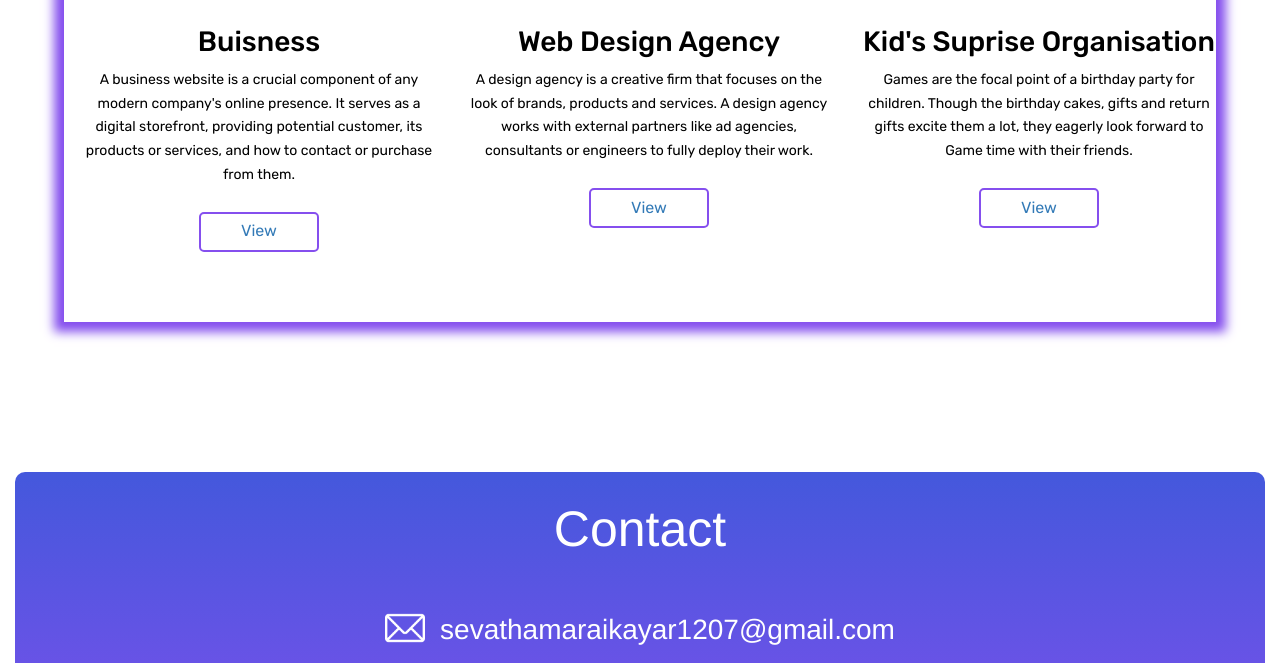
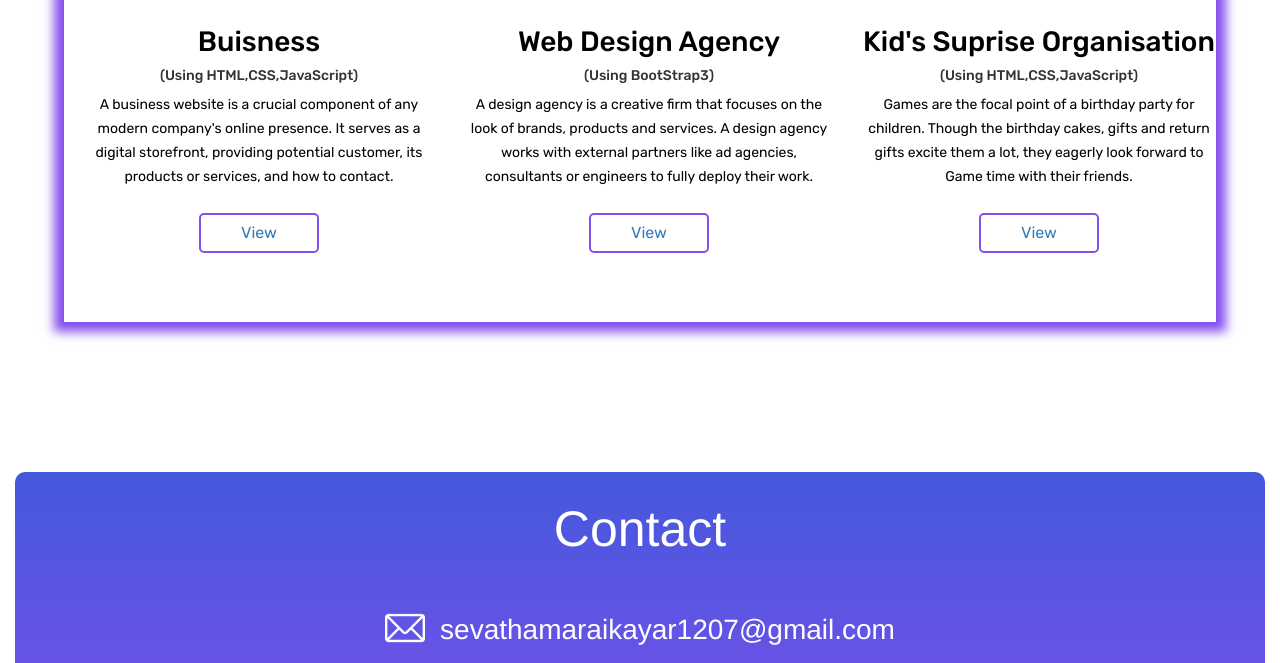
Before and after one commit to sevatha/portfolio_1, a plain HTML site: page index.html in a window 1280 px wide. Shown: the part 1663-2326 px from the top of the page. Drawn offline with nearby package versions, Linux system fonts and the light colour scheme; a script that the page names is missing.

Commit message:
index.html

```diff
--- a/index.html
+++ b/index.html
@@ -119,13 +119,15 @@
             <div class="row projects">
                 <div class="col-lg-4 col-md-4 project-1">
                     <h3>Buisness</h3>
+                    <h5>(Using HTML,CSS,JavaScript)</h5>
                     <p>A business website is a crucial component of any modern company's online presence.
                         It serves as a digital storefront, providing potential customer,
-                        its products or services, and how to contact or purchase from them.</p>
+                        its products or services, and how to contact.</p>
                     <a href="https://buisnessweb.netlify.app/"><button>View</button></a>
                 </div>
                 <div class="col-lg-4 col-md-4 project-2">
                     <h3>Web Design Agency</h3>
+                    <h5>(Using BootStrap3)</h5>
                     <p>A design agency is a creative firm that focuses on the look of brands, products and services.
                         A design agency works with external partners like ad agencies, consultants or engineers to
                         fully deploy their work.</p>
@@ -133,6 +135,7 @@
                 </div>
                 <div class="col-lg-4 col-md-4 project-3">
                     <h3>Kid's Suprise Organisation</h3>
+                    <h5>(Using HTML,CSS,JavaScript)</h5>
                     <p>Games are the focal point of a birthday party for children. Though the
                         birthday cakes, gifts and return gifts excite them a lot, they eagerly
                         look forward to Game time with their friends.</p>
```
